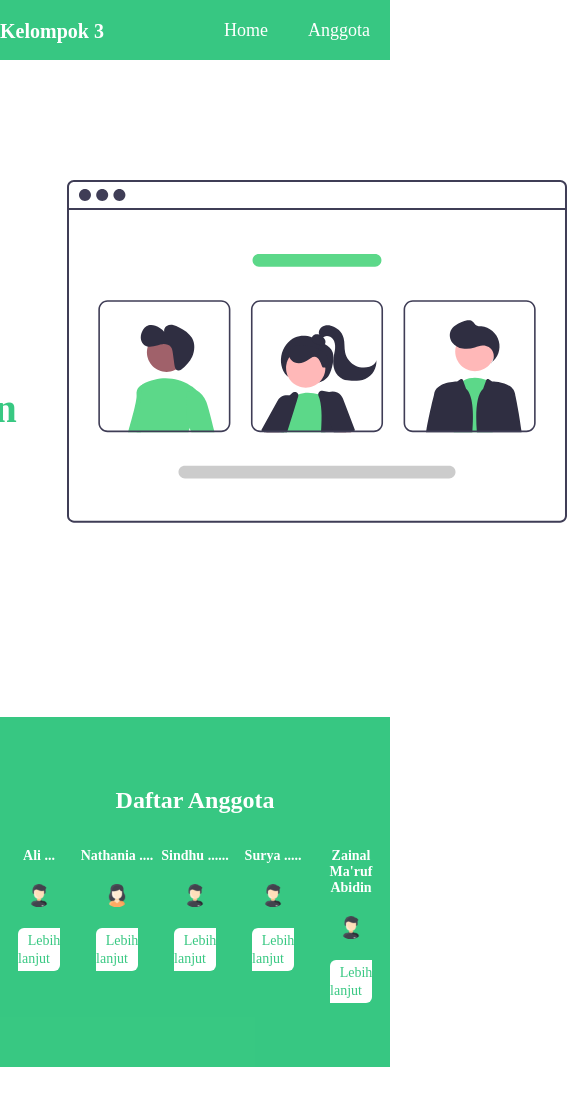
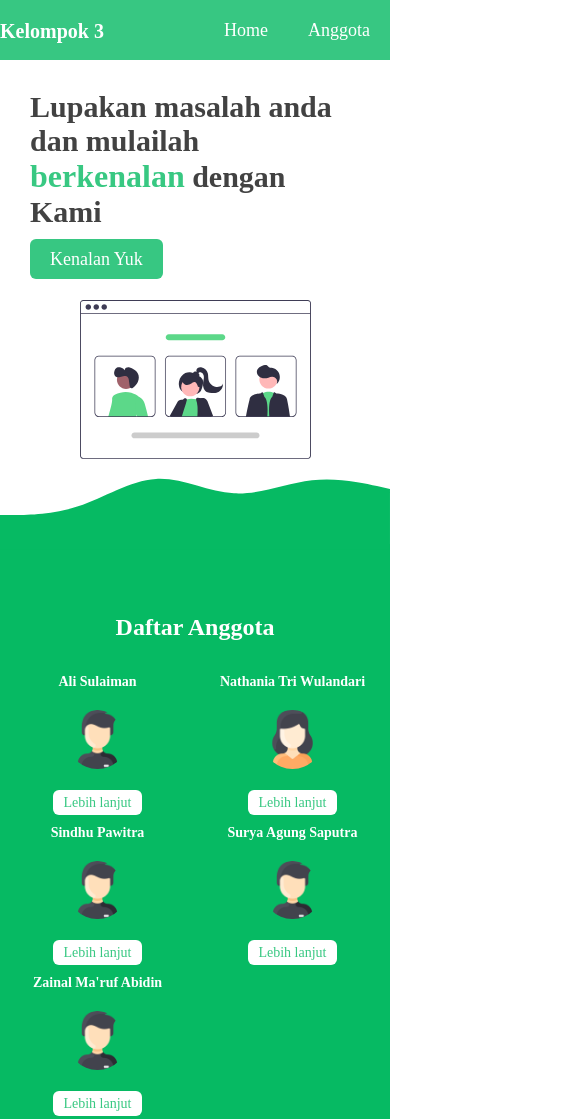
Before and after one commit to nallruf/Kel3.github.io, a plain HTML site: page index.html in a window 390 px wide. Shown: the top 1119 px of the page, 567 px wide, since content can reach past the window. Before the commit the page ends 1067 px from the top, so only its background shows below. Drawn offline with Linux system fonts and the light colour scheme.

Commit message:
update index+respon

```diff
--- /dev/null
+++ b/assets/responsive.css
@@ -0,0 +1,37 @@
+@media (max-width: 1000px) {
+  .hero {
+    flex-direction: column;
+    margin-top: 10px;
+  }
+  .hero-left {
+    flex-basis: 100%;
+  }
+  .hero-left h1 {
+    font-size: 30px;
+  }
+  .hero-right {
+    flex-basis: 100%;
+  }
+  .hero-right img {
+    width: 70%;
+    margin-top: 30px;
+    /* margin: 20px auto; */
+    align-items: center;
+    /* align-content: flex-end; */
+  }
+  .hijau {
+    color: rgba(6, 186, 99, 0.8);
+    font-size: 32px;
+  }
+  .box {
+    height: 650px;
+  }
+  .list {
+    float: left;
+    width: 50%;
+    display: block;
+  }
+}
+
+@media (max-width: 670px) {
+}
--- a/assets/style.css
+++ b/assets/style.css
@@ -1,24 +1,23 @@
-*{
+* {
   box-sizing: border-box;
 }
-body{
-    margin:0 auto;
-
+body {
+  margin: 0 auto;
 }
 
-.container{
-    max-width:  1170px;
+.container {
+  max-width: 1170px;
   width: 100%;
   margin: 0 auto;
 }
 
-header{
+header {
   height: 60px;
   width: 100%;
   background-color: rgba(6, 186, 99, 0.8);
 }
 
-.nav-left a{
+.nav-left a {
   float: left;
   margin-top: 20px;
   font-size: 20px;
@@ -28,13 +27,13 @@ header{
   display: block;
 }
 
-.nav-right{
+.nav-right {
   float: right;
 }
 
-.nav-right a{
+.nav-right a {
   float: left;
-    font-size: 18px;;
+  font-size: 18px;
   line-height: 60px;
   text-decoration: none;
   color: #ffffff;
@@ -43,47 +42,46 @@ header{
   display: block;
 }
 
-.nav-right a:hover{
+.nav-right a:hover {
   background-color: #424242;
   color: #ffffff;
 }
 
-
-.hero{
+.hero {
   display: flex;
   flex-direction: row;
   justify-content: center;
-    margin:0 30px;
+  margin: 0 30px;
   margin-top: 80px;
   align-items: center;
 }
 
-.hero-left{
+.hero-left {
   flex-basis: 50%;
   /* margin: auto o; */
   /* margin-top: 50px; */
 }
 
-.hero-right{
+.hero-right {
   flex-basis: 50%;
 }
 
-.hero-right img{
+.hero-right img {
   width: 500px;
   margin-left: 50px;
 }
 
-.hero-left h1{
+.hero-left h1 {
   color: #424242;
   font-size: 38px;
 }
 
-.hijau{
+.hijau {
   color: rgba(6, 186, 99, 0.8);
   font-size: 40px;
 }
 
-.hero-left a{
+.hero-left a {
   /* margin-top: 50px; */
   font-size: 18px;
   color: #ffffff;
@@ -93,11 +91,12 @@ header{
   background-color: rgba(6, 186, 99, 0.8);
 }
 
-.box{
-    background-color: rgba(6, 186, 99, 0.8);
+.box {
+  background-color: rgba(6, 186, 99, 1);
   height: 350px;
   width: 100%;
-    margin-top: 150px;
+  /* margin-top: 150px; */
+  margin-top: -10px;
 }
 
 .anggota {
@@ -106,32 +105,32 @@ header{
   padding-top: 50px;
 }
 
-.anggota h2{
+.anggota h2 {
   font-size: 24px;
   color: #ffffff;
   font-weight: bold;
 }
 
-.list{
+.list {
   float: left;
   width: 20%;
   display: block;
 }
 
-.list img{
+.list img {
   border-radius: 50%;
   width: 30%;
   margin-bottom: 20px;
 }
 
-.list p{
+.list p {
   margin-bottom: 20px;
   font-size: 14px;
   color: #ffffff;
   font-weight: bold;
 }
 
-.list a{
+.list a {
   /* display: block; */
 
   font-size: 14px;
--- a/index.html
+++ b/index.html
@@ -6,6 +6,7 @@
     <meta name="viewport" content="width=device-width, initial-scale=1.0" />
     <title>Biodata Kelompok 3</title>
     <link rel="stylesheet" href="assets/style.css" />
+    <link rel="stylesheet" href="assets/responsive.css" />
   </head>
   <body>
     <header>
@@ -31,29 +32,36 @@
           </div>
         </div>
       </div>
+      <svg xmlns="http://www.w3.org/2000/svg" viewBox="0 0 1440 320">
+        <path
+          fill="#06ba63"
+          fill-opacity="1"
+          d="M0,192L48,192C96,192,192,192,288,160C384,128,480,64,576,58.7C672,53,768,107,864,112C960,117,1056,75,1152,64C1248,53,1344,75,1392,85.3L1440,96L1440,320L1392,320C1344,320,1248,320,1152,320C1056,320,960,320,864,320C768,320,672,320,576,320C480,320,384,320,288,320C192,320,96,320,48,320L0,320Z"
+        ></path>
+      </svg>
       <div class="box">
         <div class="container">
           <div class="anggota">
             <h2 id="anggota">Daftar Anggota</h2>
             <div class="list">
-              <p>Ali ...</p>
+              <p>Ali Sulaiman</p>
               <img src="assets/man.png" alt="" /><br />
-              <a href="">Lebih lanjut</a>
+              <a href="bio/ali.html">Lebih lanjut</a>
             </div>
             <div class="list">
-              <p>Nathania ....</p>
+              <p>Nathania Tri Wulandari</p>
               <img src="assets/woman.png" alt="" /><br />
               <a href="bio/nathania.html">Lebih lanjut</a>
             </div>
             <div class="list">
-              <p>Sindhu ......</p>
+              <p>Sindhu Pawitra</p>
               <img src="assets/man.png" alt="" /><br />
-              <a href="">Lebih lanjut</a>
+              <a href="bio/sindhu.html">Lebih lanjut</a>
             </div>
             <div class="list">
-              <p>Surya .....</p>
+              <p>Surya Agung Saputra</p>
               <img src="assets/man.png" alt="" /><br />
-              <a href="">Lebih lanjut</a>
+              <a href="bio/surya.html">Lebih lanjut</a>
             </div>
             <div class="list">
               <p>Zainal Ma'ruf Abidin</p>
```
Also changed, not shown: bio/zainal.html (+2 -14 lines). Lines whose indentation alone changed are shown as unchanged.
